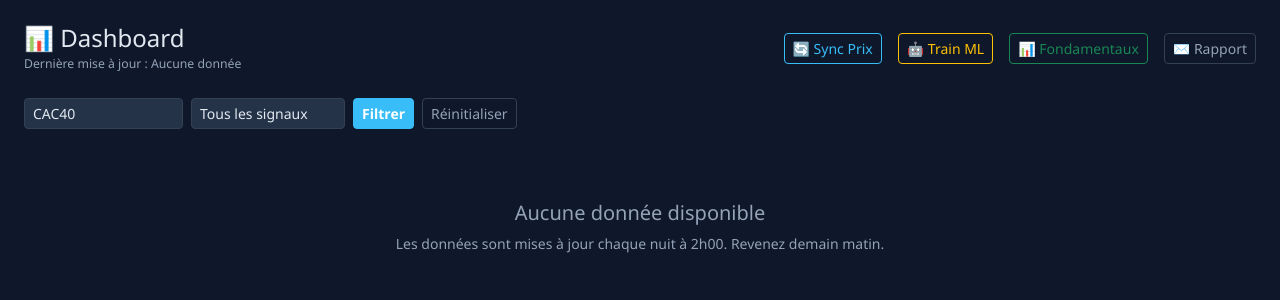
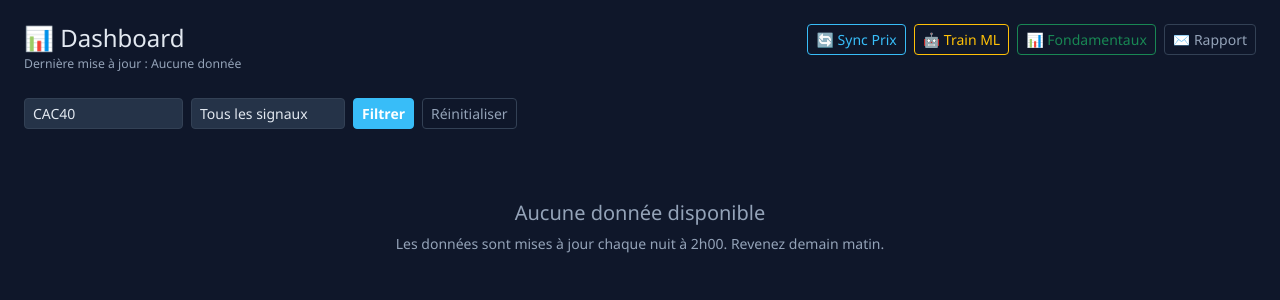
Before and after one commit to BernisM/stocks, a FastAPI app: page /dashboard in a window 1280 px wide. Shown: the part 57-357 px from the top of the page. Run offline with FastAPI, Linux system fonts and the light colour scheme; data comes from the database, SQL or seed files in the repository; data that the repository does not hold is empty.

Commit message:
Fix dashboard header overflow on mobile
Replace fixed flex row with flex-wrap layout so buttons wrap on small screens.
'Fondamentaux' shortened to 'Fonda.' on xs screens (d-sm-none).
ML metrics hidden on mobile (d-none d-md-block) to save space.

Co-Authored-By: Claude Sonnet 4.6 <noreply@anthropic.com>

```diff
--- a/templates/dashboard.html
+++ b/templates/dashboard.html
@@ -2,31 +2,33 @@
 {% block title %}Dashboard — StockAnalyzer{% endblock %}
 
 {% block content %}
-<div class="d-flex align-items-center justify-content-between mb-4">
+<div class="mb-4">
+  <div class="d-flex align-items-start justify-content-between flex-wrap gap-2">
     <div>
       <h4 class="mb-0">📊 Dashboard</h4>
       <small class="text-muted">Dernière mise à jour : {{ last_update }}</small>
     </div>
-  <div class="d-flex align-items-center gap-3">
+    <div class="d-flex flex-wrap gap-2 align-items-center">
       {% if user.level == 'expert' and ml_metrics %}
-    <small class="text-muted text-end">
+      <small class="text-muted w-100 text-end d-none d-md-block">
         🤖 ML — Accuracy: <strong>{{ ml_metrics.accuracy }}%</strong> |
         AUC: <strong>{{ ml_metrics.auc }}%</strong> |
         {{ "{:,}".format(ml_metrics.n_samples) }} obs.
       </small>
       {% endif %}
       <button id="syncBtn" class="btn btn-sm btn-outline-primary" onclick="startSync()">
-      🔄 Sync Prix
+        🔄 <span class="d-none d-sm-inline">Sync </span>Prix
       </button>
       <button id="trainBtn" class="btn btn-sm btn-outline-warning" onclick="triggerAdmin('/admin/train-ml', 'trainBtn', '🤖 Train ML', '~5 min')">
         🤖 Train ML
       </button>
       <button id="fondaBtn" class="btn btn-sm btn-outline-success" onclick="triggerAdmin('/admin/fundamentals-now', 'fondaBtn', '📊 Fondamentaux', '~6 min')">
-      📊 Fondamentaux
+        📊 <span class="d-none d-sm-inline">Fondamentaux</span><span class="d-sm-none">Fonda.</span>
       </button>
       <button id="mailBtn" class="btn btn-sm btn-outline-secondary" onclick="openRapportModal()">
         ✉️ Rapport
       </button>
+    </div>
   </div>
 </div>
 
```
Lines whose indentation alone changed are shown as unchanged.
